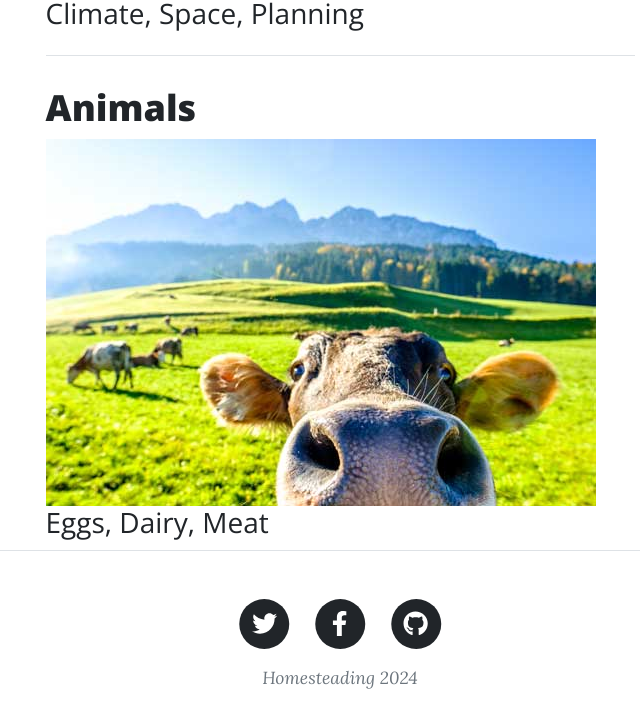
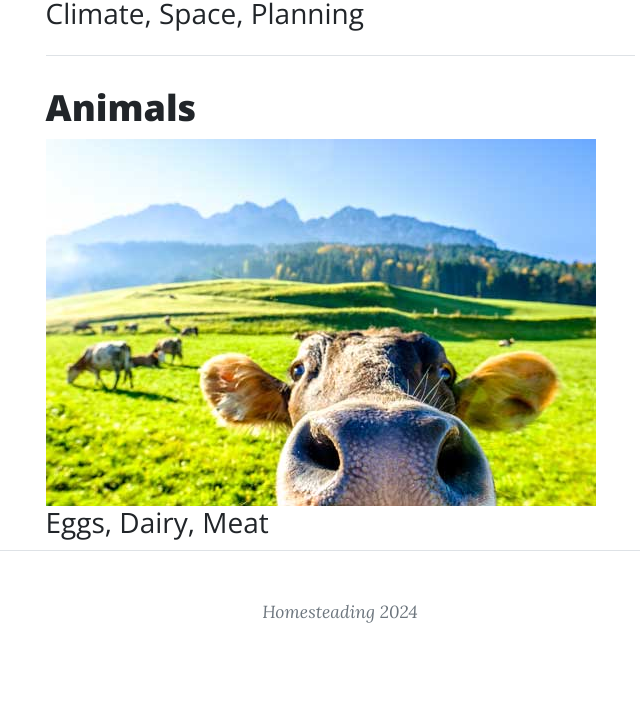
Before and after one commit to ldmf12/IS201, a plain HTML site: page index.html in a window 1280 px wide. Shown: the part 1575-2302 px from the top of the page, without its empty margins (300-940 px from the left). After the commit the page ends 2248 px from the top, so only its background shows below. Drawn offline with nearby package versions, Linux system fonts and the light colour scheme.

Commit message:
index.html

```diff
--- a/index.html
+++ b/index.html
@@ -97,7 +97,7 @@
             <div class="container px-4 px-lg-5">
                 <div class="row gx-4 gx-lg-5 justify-content-center">
                     <div class="col-md-10 col-lg-8 col-xl-7">
-                        <ul class="list-inline text-center">
+<!--                         <ul class="list-inline text-center">
                             <li class="list-inline-item">
                                 <a href="#!">
                                     <span class="fa-stack fa-lg">
@@ -122,7 +122,7 @@
                                     </span>
                                 </a>
                             </li>
-                        </ul>
+                        </ul> -->
                         <div class="small text-center text-muted fst-italic">Homesteading 2024</div>
                     </div>
                 </div>
```
